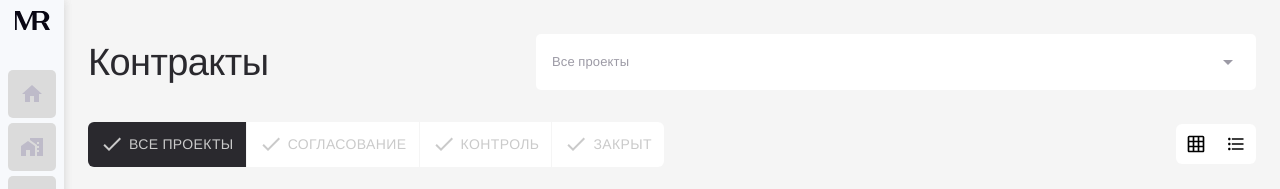
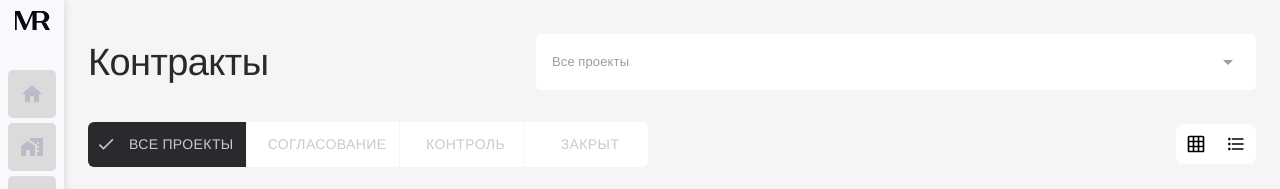
Before and after one commit to esilyaev/mrg-lkp, a React (Vite) app: page /contracts in a window 1280 px wide. Shown: the top 189 px of the page. Built offline with nearby package versions, Linux system fonts and the light colour scheme; a web font is replaced by a local one.

Commit message:
contracts updated / added styles for card

```diff
--- a/src/pages/ContractsPage.tsx
+++ b/src/pages/ContractsPage.tsx
@@ -1,14 +1,15 @@
 // COMPONENTS
 import { MRSidebar } from '../widgets/MRSidebar'
-import { MRFilterButton } from '../comps/MRFilterButton'
+import { MRFilterButton } from '../widgets/Contracts/MRFilterButton'
 // MUI
 import Box from '@mui/material/Box'
+import DoneIcon from '@mui/icons-material/Done'
 import GridOnIcon from '@mui/icons-material/GridOn'
 import FormatListBulletedIcon from '@mui/icons-material/FormatListBulleted'
 
-import { rows } from './mockContracts'
+import { rows } from 'widgets/Contracts/mockContracts'
 import { useMemo, useState } from 'react'
-import { ContractsList } from 'widgets/Contracts/ContractsList'
+import { ContractsList } from '../widgets/Contracts/ContractsList'
 import { Button } from '@mui/material'
 import { MRHeader } from '../comps/MRHeader'
 
@@ -74,7 +75,7 @@ export const ContractsPage = () => {
                   color: '#fff',
                   background: 'rgba(42, 41, 46, 1)',
                   borderRadius: '6px 0px 0px 6px',
-                  minWidth: '110px',
+                  minWidth: '124px',
                   cursor: 'pointer',
                   display: 'flex',
                   alignItems: 'center',
@@ -86,12 +87,12 @@ export const ContractsPage = () => {
                   setFilter(ContractsFilter.ALL)
                 }}
               >
-                <MRFilterButton name="Все проекты" />
+                <MRFilterButton name="Все проекты" startIcon={<DoneIcon />} />
               </Box>
               <Box
                 sx={{
                   color: 'rgba(156, 154, 165, 1)',
-                  minWidth: '110px',
+                  minWidth: '124px',
                   cursor: 'pointer',
                   display: 'flex',
                   alignItems: 'center',
@@ -103,12 +104,12 @@ export const ContractsPage = () => {
                   setFilter(ContractsFilter.REVIEW)
                 }}
               >
-                <MRFilterButton name="Согласование" />
+                <MRFilterButton name="Согласование" startIcon={<none />}  />
               </Box>
               <Box
                 sx={{
                   color: 'rgba(156, 154, 165, 1)',
-                  minWidth: '110px',
+                  minWidth: '124px',
                   cursor: 'pointer',
                   display: 'flex',
                   alignItems: 'center',
@@ -120,12 +121,12 @@ export const ContractsPage = () => {
                   setFilter(ContractsFilter.CONTROL)
                 }}
               >
-                <MRFilterButton name="Контроль" />
+                <MRFilterButton name="Контроль" startIcon={<none />}  />
               </Box>
               <Box
                 sx={{
                   color: 'rgba(156, 154, 165, 1)',
-                  minWidth: '110px',
+                  minWidth: '124px',
                   cursor: 'pointer',
                   display: 'flex',
                   alignItems: 'center',
@@ -136,7 +137,7 @@ export const ContractsPage = () => {
                   setFilter(ContractsFilter.CLOSE)
                 }}
               >
-                <MRFilterButton name="Закрыт" />
+                <MRFilterButton name="Закрыт" startIcon={<none />}  />
               </Box>
             </Box>
 
--- a/src/pages/ManagePage.tsx
+++ b/src/pages/ManagePage.tsx
@@ -4,7 +4,7 @@ import { DataGridPremium as DataGrid, GridColDef, gridClasses } from '@mui/x-dat
 import '../assets/manage.css'
 // Components
 import { MRSidebar } from '../widgets/MRSidebar'
-import { ManageFilterButton } from '../comps/FilterButton'
+import { ManageFilterButton } from '../comps/ManageFilterButton'
 import { MRButton } from '../comps/MRButton'
 
 // Filter
--- a/src/pages/Router.tsx
+++ b/src/pages/Router.tsx
@@ -1,6 +1,6 @@
 import { Suspense } from 'react'
 import { BrowserRouter, Route, Routes } from 'react-router-dom'
-import { Welcome } from './Welcome'
+import { WelcomePage } from './WelcomePage'
 import { ContractsPage } from './ContractsPage'
 import { ManagePage } from './ManagePage'
 import { NotFoundPage } from './NotFoundPage'
@@ -12,7 +12,7 @@ export const Router = () => {
       <Suspense fallback={'Loading...'}>
         <Routes>
           <Route path="" element={<MainLayout />}>
-            <Route path="" element={<Welcome />} />
+            <Route path="" element={<WelcomePage />} />
             <Route path="/contracts" element={<ContractsPage />} />
             <Route path="/manage" element={<ManagePage />} />
             <Route path="*" element={<NotFoundPage />} />
--- a/src/pages/Welcome.tsx
+++ b/src/pages/WelcomePage.tsx
@@ -2,7 +2,7 @@ import AcUnitIcon from '@mui/icons-material/AcUnit'
 import { IconButton } from '@mui/material'
 import { MRSidebar } from '../widgets/MRSidebar'
 
-export const Welcome = () => {
+export const WelcomePage = () => {
   return (
     <div>
       <MRSidebar />
--- a/src/widgets/Contracts/ContractsList.tsx
+++ b/src/widgets/Contracts/ContractsList.tsx
@@ -1,8 +1,8 @@
 import { Box, Grid } from '@mui/material'
 // import { DataGrid, GridColDef } from '@mui/x-data-grid'
-import { DataGridPremium as DataGrid, GridColDef } from '@mui/x-data-grid-premium'
+import { DataGridPremium as DataGrid, GridColDef, gridClasses } from '@mui/x-data-grid-premium'
 // import { DataGridPro, GridActionsCellItem } from '@mui/x-data-grid-pro';
-import { MRCard } from '../../comps/MRCard'
+import { MRCard } from 'widgets/Contracts/MRCard'
 import { ViewType } from '../../pages/ContractsPage'
 
 const CellBackground = {
@@ -165,7 +165,20 @@ export const ContractsList = (props: { viewType: ViewType; rows: any[] }) => {
   } else {
     return (
       <DataGrid
-        sx={{}}
+        sx={{
+          [`& .${gridClasses.cell}:focus, & .${gridClasses.cell}:focus-within`]: {
+            outline: 'none',
+          },
+          [`& .${gridClasses.columnHeader}:focus, & .${gridClasses.columnHeader}:focus-within`]: {
+            outline: 'none',
+          },
+          '& .odd': {
+            backgroundColor: '#fafafa',
+          },
+          '& .MuiDataGrid-scrollbar--horizontal': {
+            backgroundColor: '#000',
+          },
+        }}
         rows={props.rows}
         columns={columns}
         initialState={{ pinnedColumns: { right: ['status'] } }}
--- a/src/comps/FavoriteButton.tsx
+++ b/src/widgets/Contracts/FavoriteButton.tsx
@@ -21,7 +21,6 @@ export const FavoriteButton = () => {
         display: 'flex',
         alignItems: 'center',
         justifyContent: 'center',
-        transition: '.3s ease',
         '&:hover': {
           background: 'rgba(239, 238, 255, 1)',
         },
--- a/src/comps/MRCard.tsx
+++ b/src/widgets/Contracts/MRCard.tsx
@@ -31,7 +31,7 @@ export const MRCard = (props: {
         overflow: 'hidden',
       }}
     >
-      <article className="card__content">
+      <article>
         <Box
           sx={{
             backgroundImage: 'url(/img/card-img.webp)',
@@ -112,7 +112,6 @@ export const MRCard = (props: {
                 <span>{props.summa}</span>
               </Box>
             </Box>
-            <Box sx={{}}></Box>
             <Box
               sx={{
                 display: 'flex',
--- a/src/comps/MRFilterButton.tsx
+++ b/src/widgets/Contracts/MRFilterButton.tsx
@@ -1,7 +1,7 @@
-import DoneIcon from '@mui/icons-material/Done'
+// import DoneIcon from '@mui/icons-material/Done'
 import { Button } from '@mui/material'
 
-export const MRFilterButton = (props: { name: string }) => {
+export const MRFilterButton = (props: { name: string; startIcon: React.ReactNode }) => {
   return (
     <Button
       variant="outlined"
@@ -10,7 +10,7 @@ export const MRFilterButton = (props: { name: string }) => {
         gap: '5px',
         padding: '10px 12px',
         color: '#cacaca',
-
+        width: '100%',
         outline: 'none',
         border: 'none',
         '&:hover': {
@@ -19,8 +19,9 @@ export const MRFilterButton = (props: { name: string }) => {
           border: 'none',
         },
       }}
+      startIcon={props.startIcon}
     >
-      <DoneIcon />
+      {/* <DoneIcon /> */}
 
       <span>{props.name}</span>
     </Button>
```
Also changed, not shown: src/pages/FilterButton.tsx (deleted, +0 -33 lines), src/comps/MRSelect.tsx (deleted), src/comps/ManageFilterButton.tsx (renamed from src/comps/FilterButton.tsx), src/widgets/Contracts/mockContracts.ts (renamed from src/pages/mockContracts.ts).
